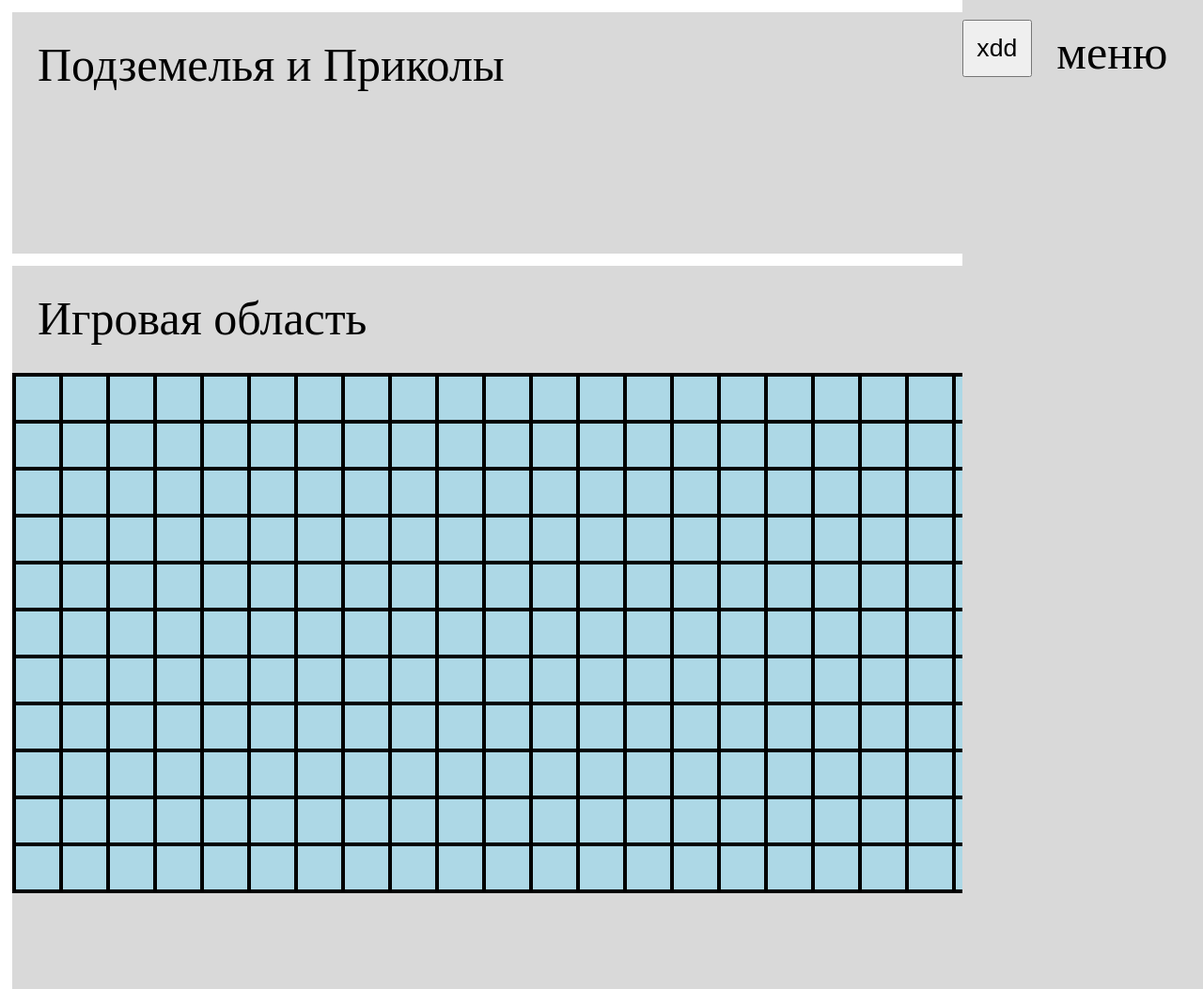
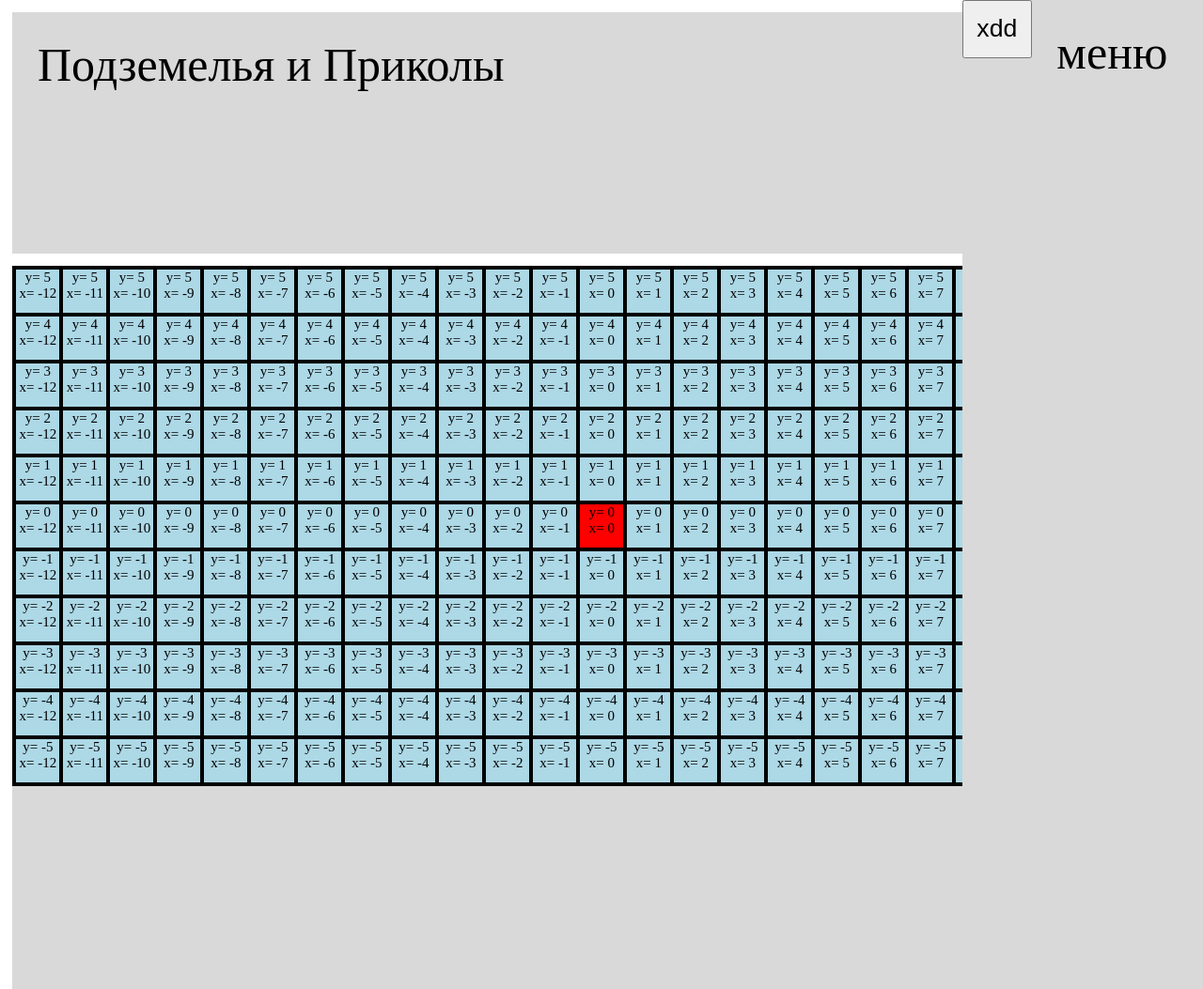
Before and after one commit to pawel-sam/web_dnd, a Django app: page / in a window 1280 px wide. Shown: the whole page at 94% size. Run offline with Django 5.2, Linux system fonts and the light colour scheme.

Commit message:
numbered gamefield

```diff
--- a/web_dnd/static/css/main.css
+++ b/web_dnd/static/css/main.css
@@ -4,7 +4,7 @@
 body {
   margin: 0;
   padding: 0;
-  font-size: 66px;
+  font-size: 10px;
   font-family: Montserrat;
   font-style: bold; /*подправить*/
 }
@@ -57,7 +57,7 @@ body {
 
 .grid {
   display: grid;
-  margin-top: 85pt;
+  margin-top: 0pt; /* 85 */
   grid-template-columns: repeat(auto-fill, 50px);
   grid-gap: 0;
   grid-auto-flow: row;
@@ -71,4 +71,8 @@ body {
   height: 50px;
   background-color: lightblue;
   border: 2px solid black;
+  justify-content: center;
+  align-items: center;
+  text-align:center;
+  font-size: 15px;
 }
--- a/web_dnd/static/css/script.js
+++ b/web_dnd/static/css/script.js
@@ -9,16 +9,29 @@ document.addEventListener("DOMContentLoaded", function() {
         }
         return color;
     }
+/*    function move(direction){
 
-  for (let i = 0; i < 275; i++) {
-    const square = document.createElement("div");
-    square.classList.add("square");
-//    square.style.backgroundColor = getRandomColor(); // Применяем цвет из массива colors
-    grid.appendChild(square);
-  }
+    }*/
 
     grid.addEventListener('click', function(event) {
         const clickedSquare = event.target;
         clickedSquare.style.backgroundColor = getRandomColor();
     });
+
+    const rows = 11;
+    const cols = 25;
+    let game_field = [];
+    for (let i = 5; i > 5-rows; i--) {
+    game_field[i] = [];
+
+    for (let j = -12; j < cols-12; j++) {
+    const square = document.createElement("div");
+    square.classList.add("square");
+    square.textContent = `y= ${i} x= ${j}`;
+    grid.appendChild(square);
+    game_field[i][j] = square;
+    console.log(game_field.length);
+        }
+    }
+    game_field[0][0].style.backgroundColor = "red"
 });
--- a/web_dnd/web_game/templates/index.html
+++ b/web_dnd/web_game/templates/index.html
@@ -8,11 +8,11 @@
    <body>
       <div class="backgr">
          <div class="head_menu">
-            <span class="someText">Подземелья и Приколы</span>
+            <span class="someText" id="Game">Подземелья и Приколы</span>
          </div>
 
          <div class="game_field">
-            <div class="someText">Игровая область</div>
+            <!--<div class="someText">Игровая область</div>-->
             <div class="grid">
             </div>
             <script src="./static/css/script.js"></script>
```
Lines whose indentation alone changed are shown as unchanged.
